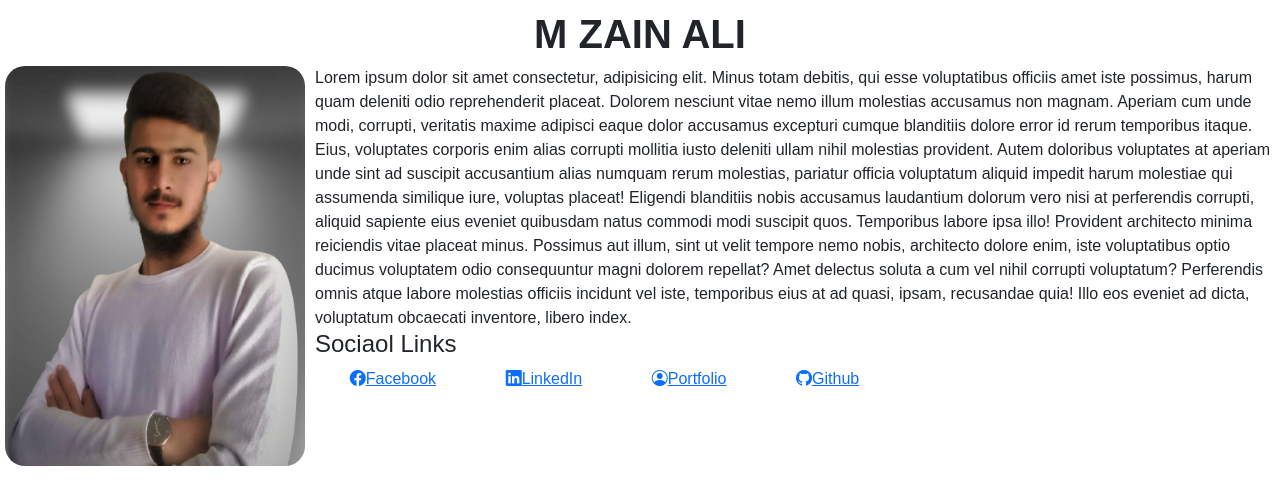
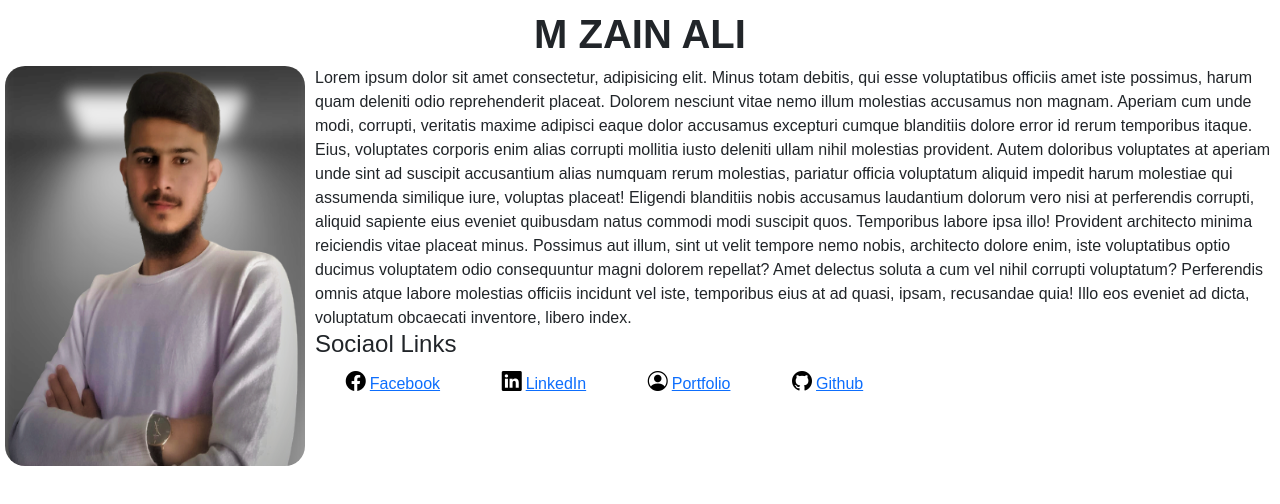
Before and after one commit to mzain42401/Aichatbot-FristAssignment, a plain HTML site: page index.html in a window 1280 px wide. Drawn offline with nearby package versions, Linux system fonts and the light colour scheme.

Commit message:
Add files via upload

```diff
--- a/index.html
+++ b/index.html
@@ -36,6 +36,11 @@
             display: flex;
             justify-content: space-around;
             width: 60%;
+        }
+        i{
+            font-size: 20px;
+            margin-right:4px ;
+            color: black;
         }
     </style>
 </head>
```
